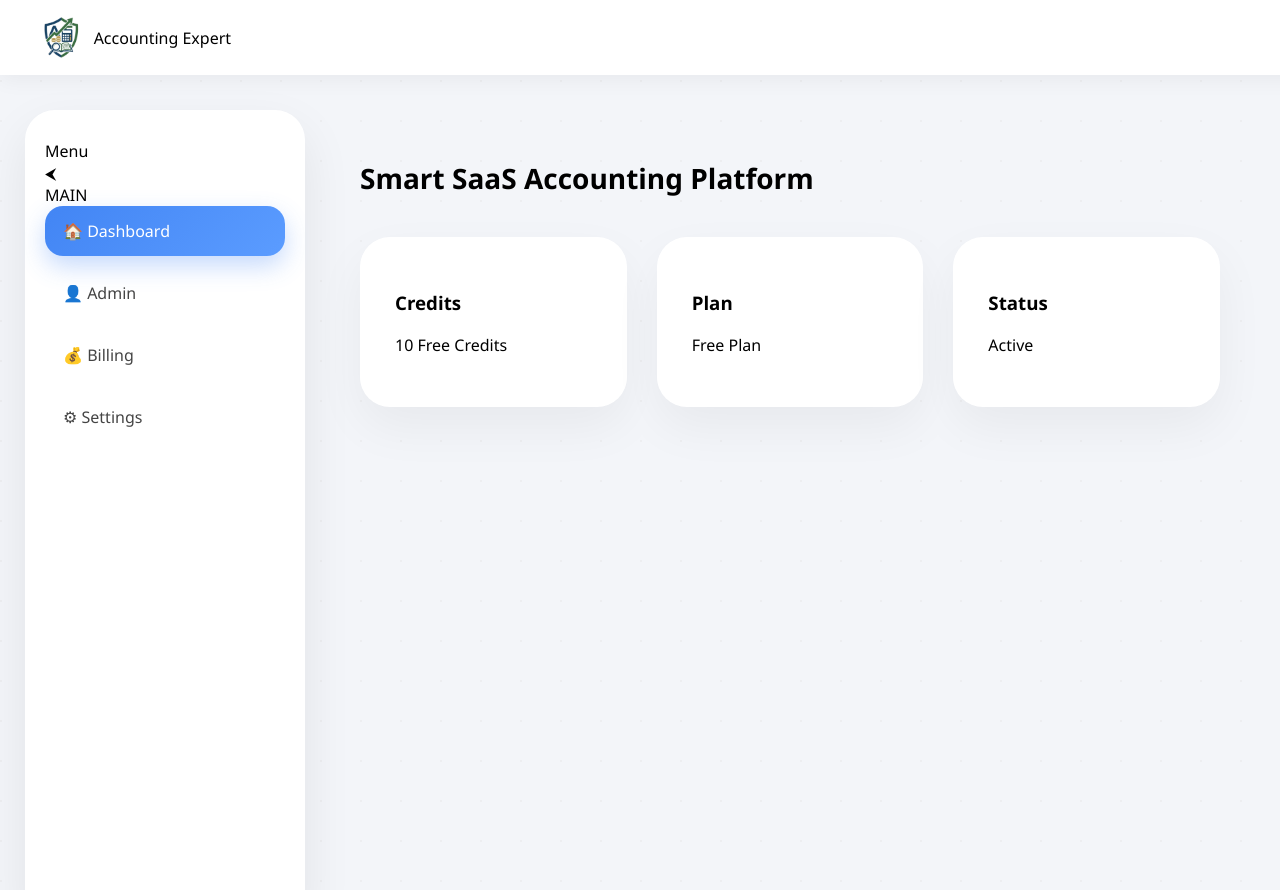
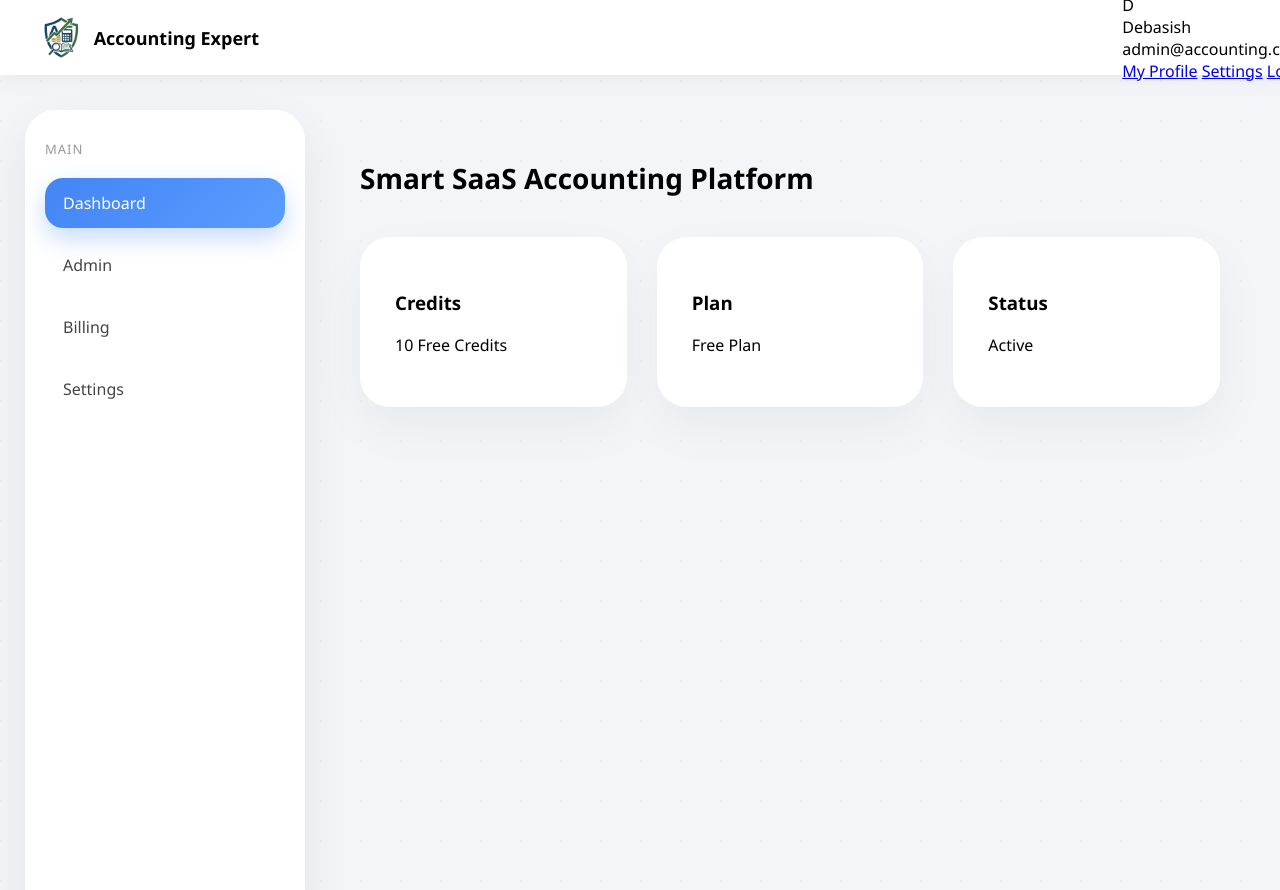
Before and after one commit to debasishbiswas375-bot/AccountingExpert, a FastAPI app: page / in a window 1280 px wide. Run offline with FastAPI, Linux system fonts and the light colour scheme; parts of the project's set-up code (start-up, migrations or seed data) failed here and were passed over.

Commit message:
Update base.html

```diff
--- a/app/templates/base.html
+++ b/app/templates/base.html
@@ -6,52 +6,58 @@
 </head>
 <body>
 
-<!-- Topbar -->
+<!-- Top Navigation -->
 <div class="topbar">
+
+    <!-- Logo Left -->
     <div class="logo-area">
         <img src="/static/logo.png" class="logo-img">
-        <span>Accounting Expert</span>
+        <span class="logo-text">Accounting Expert</span>
     </div>
+
+    <!-- User Profile Right -->
+    <div class="user-profile" onclick="toggleProfile()">
+        <div class="avatar">D</div>
+        <div class="user-info">
+            <div class="name">Debasish</div>
+            <div class="email">admin@accounting.com</div>
+        </div>
+
+        <div class="profile-dropdown" id="profileDropdown">
+            <a href="#">My Profile</a>
+            <a href="#">Settings</a>
+            <a href="#">Logout</a>
+        </div>
+    </div>
+
 </div>
 
 <!-- Glass Sidebar -->
-<div class="sidebar" id="sidebar">
-    <div class="sidebar-header">
-        <span class="brand">Menu</span>
-        <div class="toggle-btn" onclick="toggleSidebar()">⮜</div>
-    </div>
+<div class="sidebar">
 
-    <div class="menu-section">MAIN</div>
+    <div class="menu-title">MAIN</div>
 
-    <a href="/" class="active">
-        <span class="icon">🏠</span>
-        <span class="text">Dashboard</span>
+    <a href="/" class="{% if request.url.path == '/' %}active{% endif %}">
+        Dashboard
     </a>
 
-    <a href="/admin">
-        <span class="icon">👤</span>
-        <span class="text">Admin</span>
+    <a href="/admin" class="{% if request.url.path == '/admin' %}active{% endif %}">
+        Admin
     </a>
 
-    <a href="#">
-        <span class="icon">💰</span>
-        <span class="text">Billing</span>
-    </a>
+    <a href="#">Billing</a>
+    <a href="#">Settings</a>
 
-    <a href="#">
-        <span class="icon">⚙</span>
-        <span class="text">Settings</span>
-    </a>
 </div>
 
-<!-- Main -->
+<!-- Main Content -->
 <div class="main">
     {% block content %}{% endblock %}
 </div>
 
 <script>
-function toggleSidebar() {
-    document.getElementById("sidebar").classList.toggle("collapsed");
+function toggleProfile() {
+    document.getElementById("profileDropdown").classList.toggle("show-profile");
 }
 </script>
 
```
